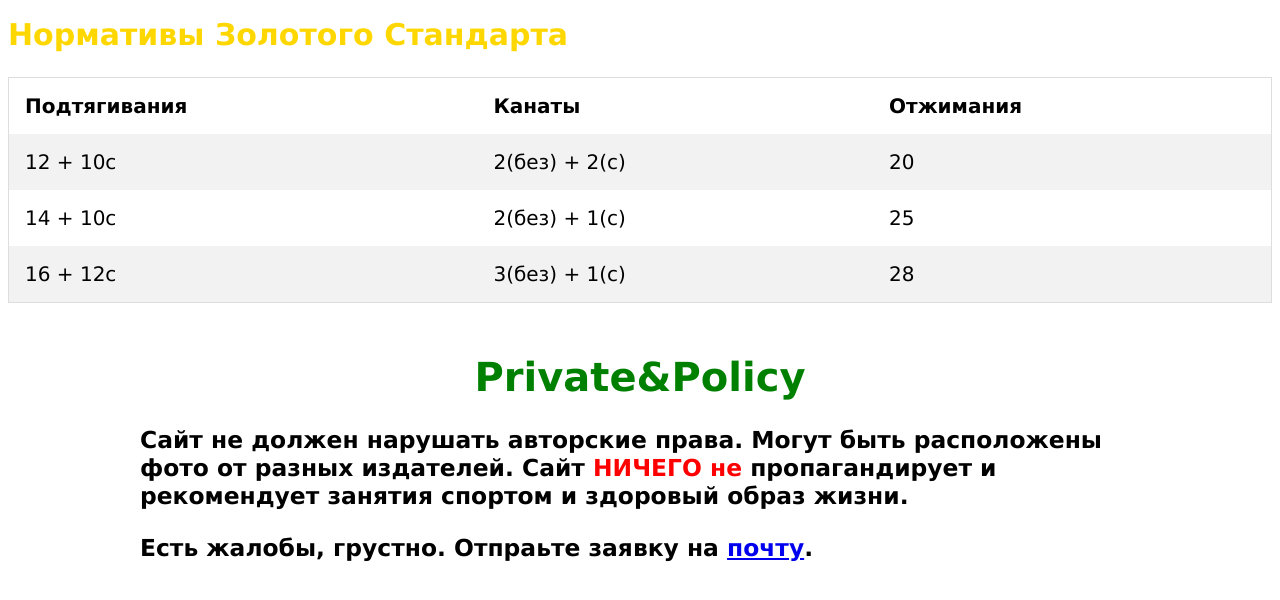
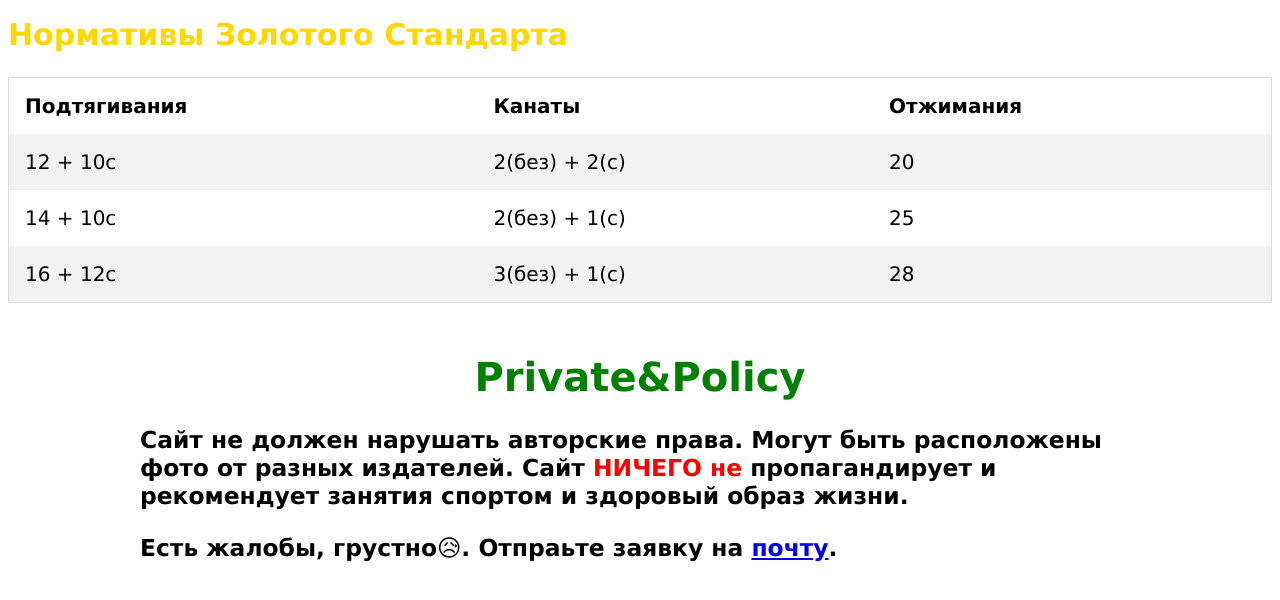
Before and after one commit to CompYouOneSovet/GoldenStandart, a plain HTML site: page policy.html in a window 1280 px wide. Shown: the part 96-696 px from the top of the page. Drawn offline with Linux system fonts and the light colour scheme.

Commit message:
Update policy.html

```diff
--- a/policy.html
+++ b/policy.html
@@ -65,6 +65,6 @@
    <center><font color="green"><h1>Private&Policy</h1></font></center>
    <div class="slideshow-container">
     <h3> Сайт не должен нарушать авторские права. Могут быть расположены фото от разных издателей. Сайт <font color="red"><b>НИЧЕГО не</b></font> пропагандирует и рекомендует занятия спортом и здоровый образ жизни. </h3>
-    <h3>Есть жалобы, грустно. Отпраьте заявку на <a href="malito:dehcorporation@ro.ru">почту</a>.</h3>
+    <h3>Есть жалобы, грустно😥. Отпраьте заявку на <a href="malito:dehcorporation@ro.ru">почту</a>.</h3>
 </body>
 </html>
```
